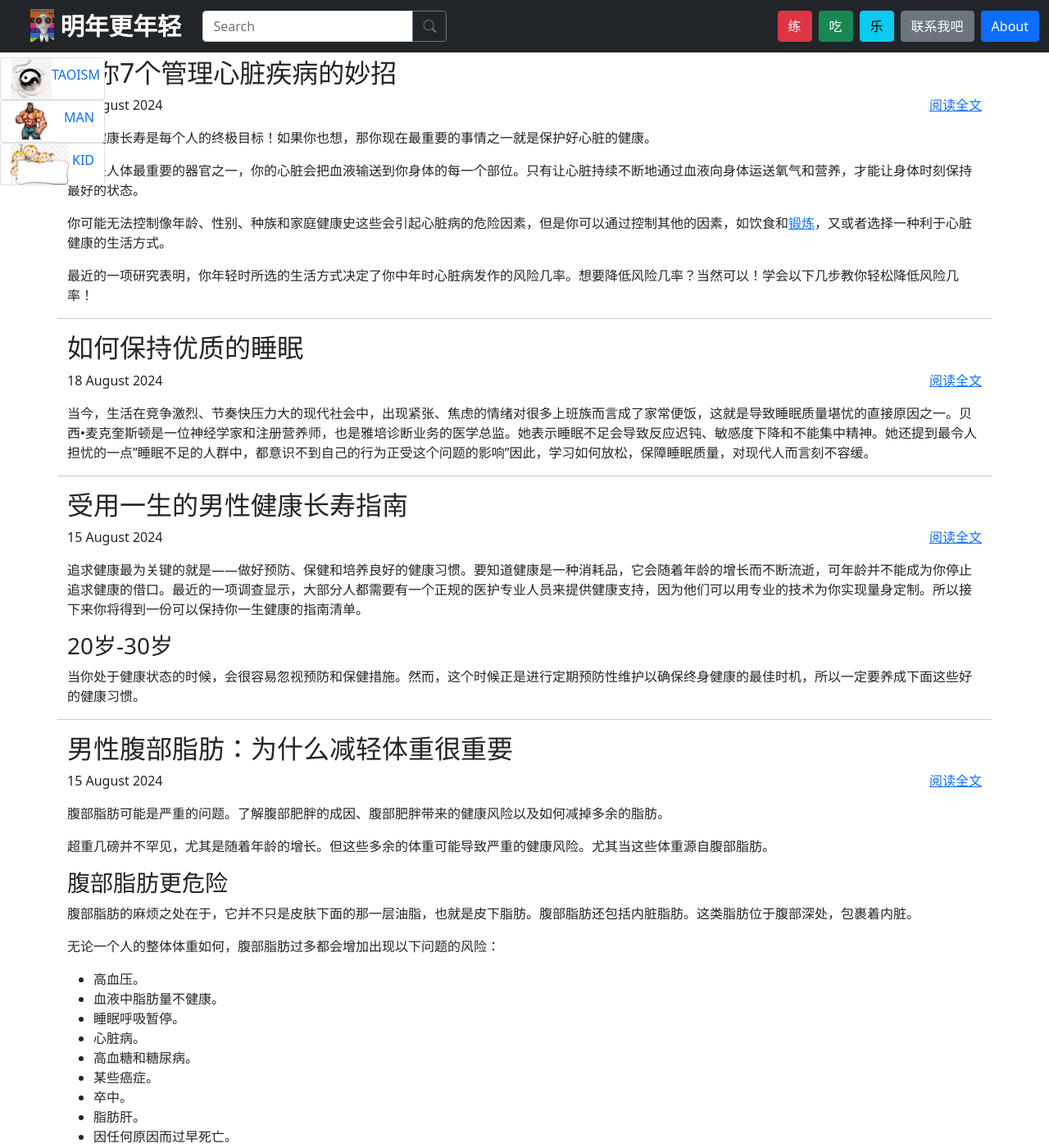
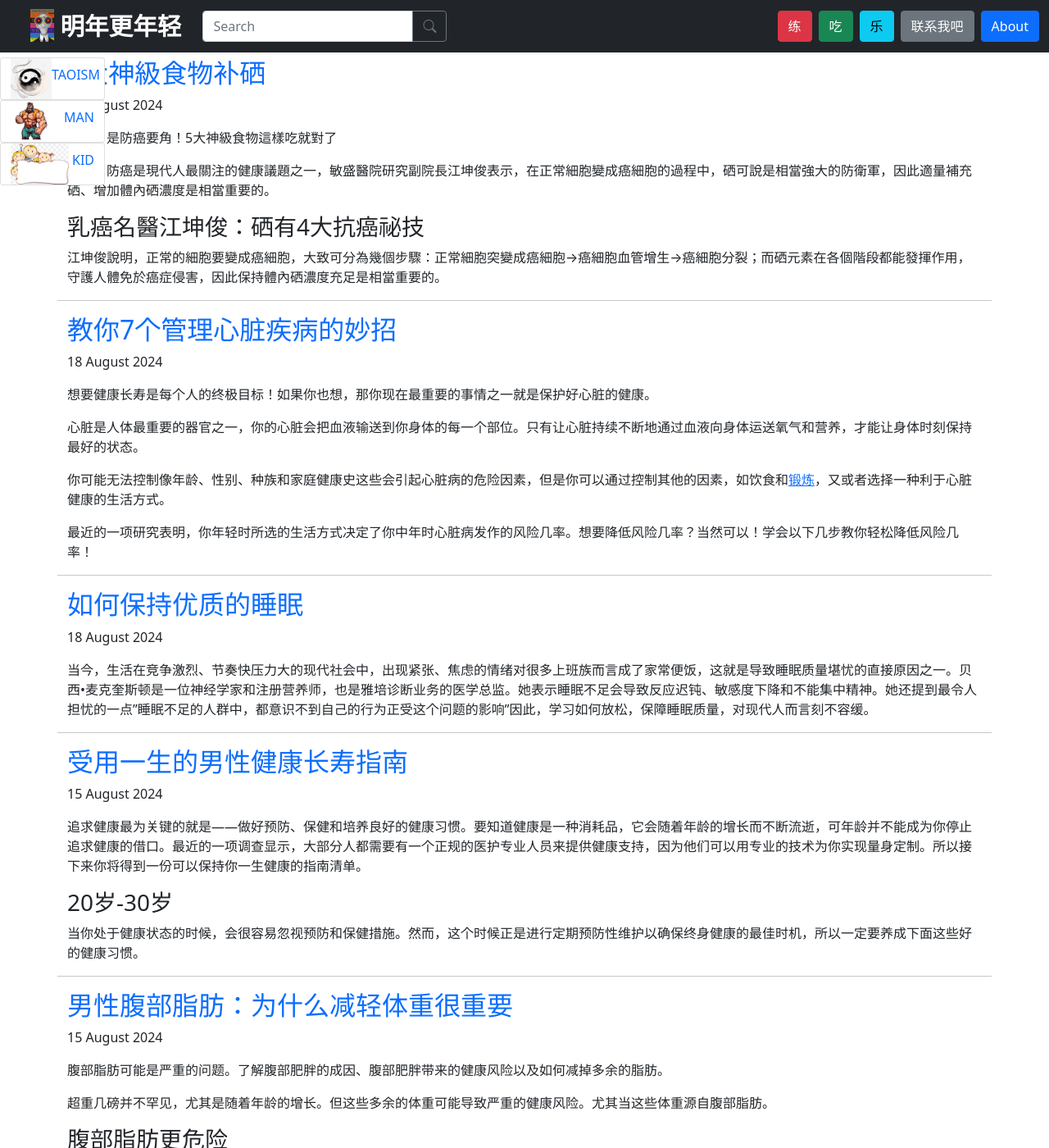
Before and after one commit to mason-mx/OpenCV-apps, a Jekyll site: the page built from index.html, in a window 1280 px wide and 1400 px high. Shown: the whole window at 82% size. Built offline with Jekyll 4.4.1, drawn with Linux system fonts in a browser that asks for light colours; nearby versions of some CDN libraries; some of the changed text lies outside the part shown.

Commit message:
added one post about selenium

```diff
--- a/_layouts/cat.html
+++ b/_layouts/cat.html
@@ -6,7 +6,7 @@ layout: page
         {% assign category_name = page.cat %}
         {% for post in site.categories[category_name] %}
         <div class="col-12 article-abstract">
-          <h2>{{ post.title }}</h2><div class="float-end"><a href="{{ post.url | prepend: site.baseurl }}">阅读全文</a></div>
+          <a href="{{ post.url | prepend: site.baseurl }}" class="text-decoration-none"><h2>{{ post.title }}</h2></a>
           <p class="blogdate">{{ post.date | date: "%d %B %Y" }}</p>
           <div>{{ post.content | split:'<!--break-->' | first }}</div>
         </div>
--- a/index.html
+++ b/index.html
@@ -6,7 +6,7 @@ layout: index
   <div class="row">
     {% for post in site.posts limit:6 %}
       <div class="col-12 article-abstract">
-        <h2>{{ post.title }}</h2><div class="float-end"><a href="{{ post.url | prepend: site.baseurl }}">阅读全文</a></div>
+        <a href="{{ post.url | prepend: site.baseurl }}" class="text-decoration-none"><h2>{{ post.title }}</h2></a>
         <p class="blogdate">{{ post.date | date: "%d %B %Y" }}</p>
         <div>{{ post.content | split:'<!--break-->' | first }}</div>
       </div>
--- /dev/null
+++ b/taoism/_posts/2024-08-21-selenium.md
@@ -0,0 +1,33 @@
+---
+layout: post
+title: 5大神級食物补硒
+tags: wellness
+---
+「硒」是防癌要角！5大神級食物這樣吃就對了
+
+抗癌、防癌是現代人最關注的健康議題之一，敏盛醫院研究副院長江坤俊表示，在正常細胞變成癌細胞的過程中，硒可說是相當強大的防衛軍，因此適量補充硒、增加體內硒濃度是相當重要的。
+
+### 乳癌名醫江坤俊：硒有4大抗癌祕技
+
+江坤俊說明，正常的細胞要變成癌細胞，大致可分為幾個步驟：正常細胞突變成癌細胞→癌細胞血管增生→癌細胞分裂；而硒元素在各個階段都能發揮作用，守護人體免於癌症侵害，因此保持體內硒濃度充足是相當重要的。
+<!--break-->
+
+首先，細胞突變大部分和環境因素有關，因為環境中的自由基會攻擊正常細胞，而硒素會在體內合成一些抗氧化物質，可以保護細胞免於自由基的侵害；可以說是從根本開始，預防並阻斷癌細胞形成。
+
+即使不幸突變成癌細胞，到了下一階段，硒也有抵禦辦法！江坤俊說明，硒可以抑制癌細胞血管增生，使得營養供應被阻斷，癌細胞就無法長大，也沒辦法細胞分裂。不僅如此，硒也和免疫反應有關，它可以增加自然殺手細胞NK的活性，幫助殺死腫瘤細胞。
+
+腎臟科醫師江守山也提到，美國亞利桑那大學曾進行一項為期10年的介入性研究，服用硒補充劑的受試者，比起服用安慰劑的對照組，整體癌症發生率少了50％，死亡率則降低17％；其中腸胃道腫瘤、乳癌、肺癌、攝護腺癌、淋巴癌的發生率皆較低。
+
+### 營養師劉怡里：硒＋維生素E吸收率更高
+
+種種防癌好處，讓硒被譽為「抗癌之王」，那麼該怎麼補硒呢？營養師劉怡里指出，由於硒是微量元素，身體所需的量蠻少的，大約50微克就相當足夠。她整理出以下5大高硒食物：
+
+1. 火雞肉
+2. 燕麥
+3. 雞蛋
+4. 豆腐
+5. 菠菜
+
+只要食用120克火雞肉（約1個手掌大、厚度約2指）即可攝取到50微克的硒；如果不確定分量，也可以任選以上3種食物來吃，不用刻意計算份量，基本上都可以輕鬆補足硒元素。基本上從日常飲食就能攝取充足的硒，不需要額外補充，過量的硒反而可能對身體造成危害。
+
+劉怡里特別提醒，硒是人體內重要的抗氧化輔因子，但單單只補硒還不夠，最好能[搭配維生素E](https://www.chemistwarehouse.co.nz/buy/105049/red-seal-selenium-plus-with-vitamins-a,-c-e-40-tablets)一起攝取，才能提高吸收率；因此在食用高硒食物的同時，也別忘了吃點堅果、酪梨或橄欖油來幫助身體吸收。
```
